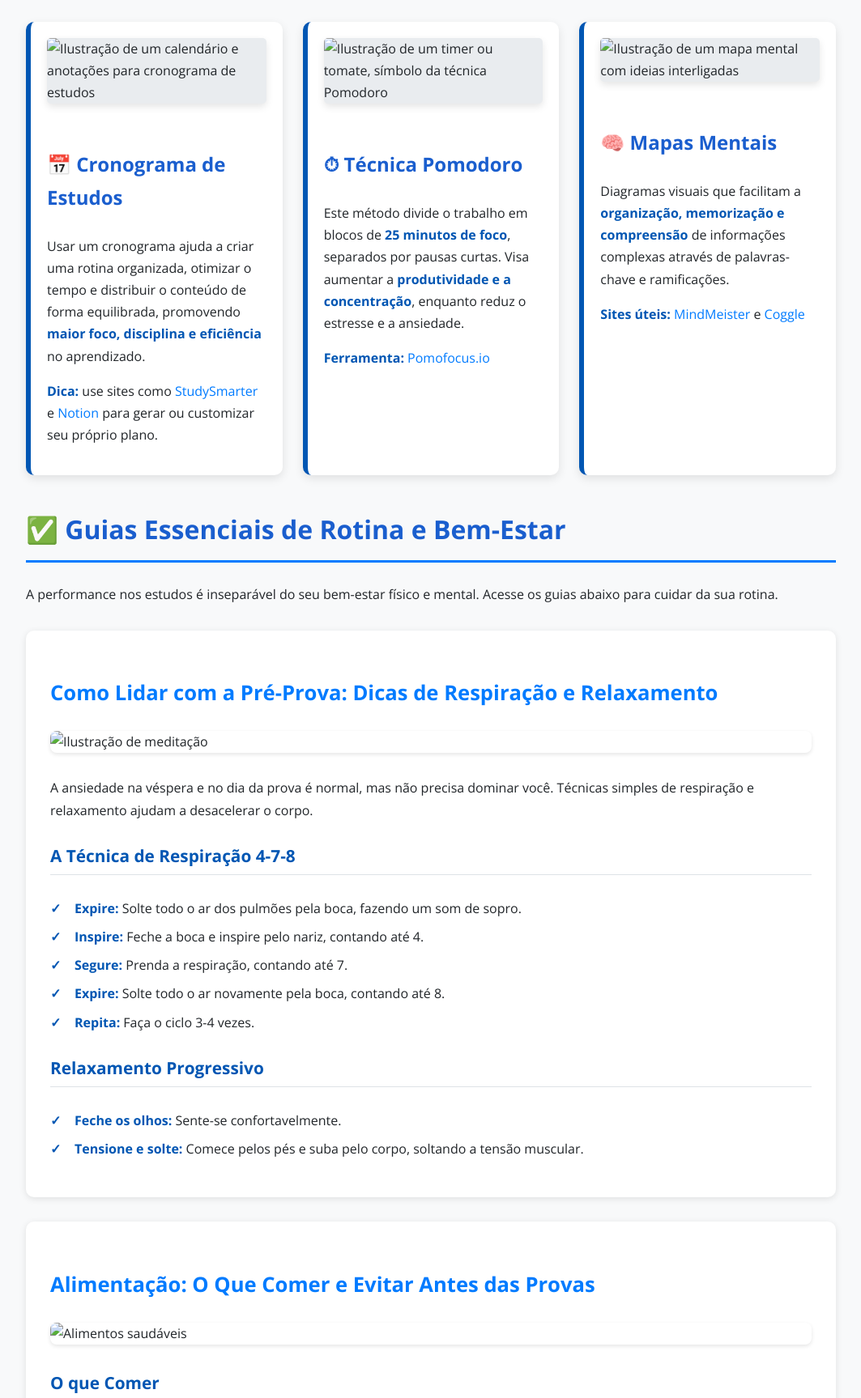
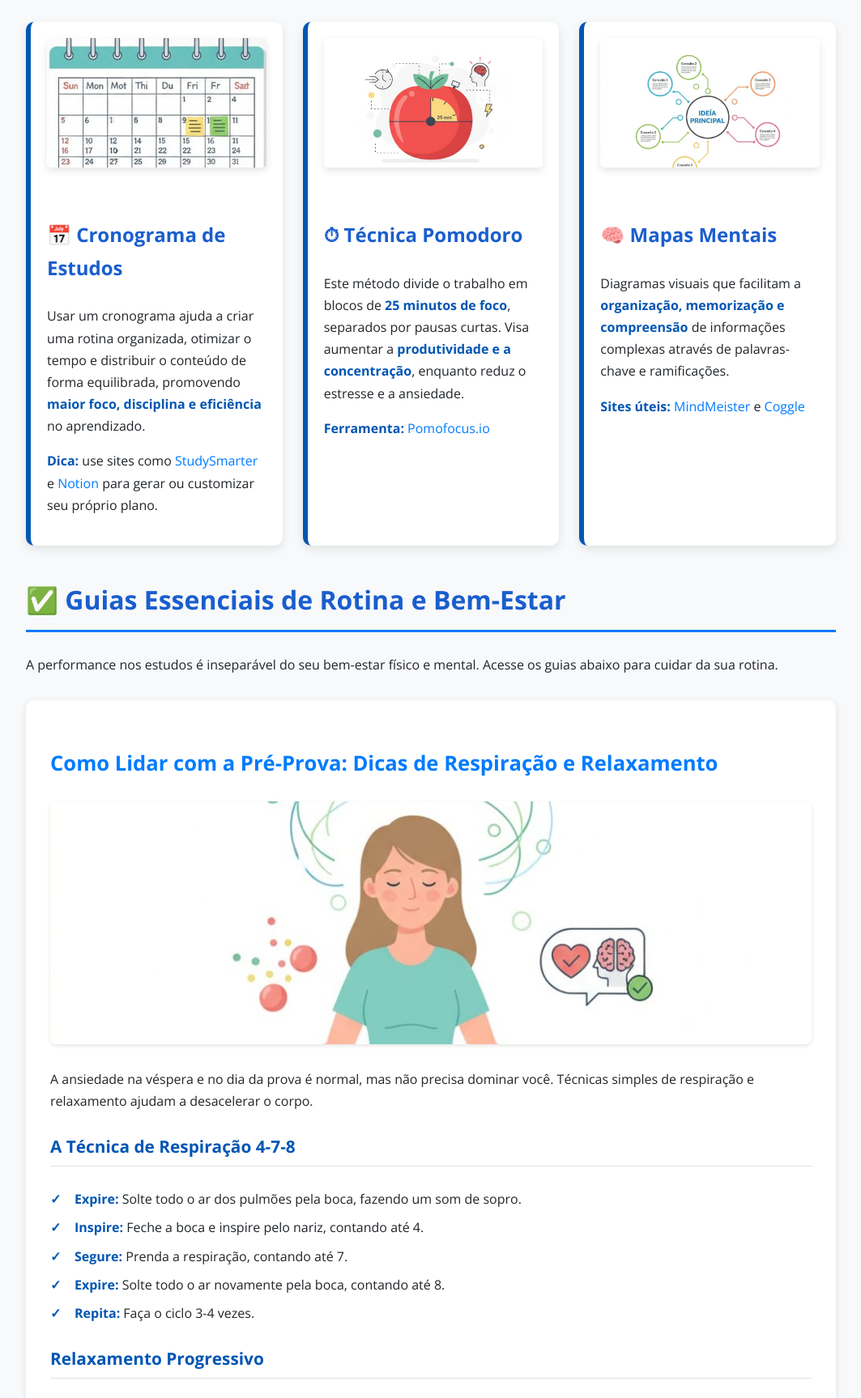
Before and after one commit to WillianPereiraBorges/prepara-o, a plain HTML site: page index.html in a window 1280 px wide. Shown: the part 287-2014 px from the top of the page at 81% size, without its empty margins (108-1171 px from the left). Drawn offline with nearby package versions, Linux system fonts and the light colour scheme.

Commit message:
Update index.html

```diff
--- a/index.html
+++ b/index.html
@@ -342,21 +342,21 @@
     <h2>🎯 Ferramentas Essenciais para a Produtividade</h2>
     <div class="grid-sections">
         <section id="cronograma" class="guide-block">
-            <img src="/img/cronogrmazap.jpg" alt="Ilustração de um calendário e anotações para cronograma de estudos" class="guide-image">
+            <img src="cronogrmazap.jpg" alt="Ilustração de um calendário e anotações para cronograma de estudos" class="guide-image">
             <h2>📅 Cronograma de Estudos</h2>
             <p>Usar um cronograma ajuda a criar uma rotina organizada, otimizar o tempo e distribuir o conteúdo de forma equilibrada, promovendo <strong>maior foco, disciplina e eficiência</strong> no aprendizado.</p>
             <p><strong>Dica:</strong> use sites como <a href="https://www.studysmarter.de" target="_blank">StudySmarter</a> e <a href="https://notion.so" target="_blank">Notion</a> para gerar ou customizar seu próprio plano.</p>
         </section>
 
         <section id="pomodoro" class="guide-block">
-            <img src="/img/pomodorozap.jpg" alt="Ilustração de um timer ou tomate, símbolo da técnica Pomodoro" class="guide-image">
+            <img src="pomodorozap.jpg" alt="Ilustração de um timer ou tomate, símbolo da técnica Pomodoro" class="guide-image">
             <h2>⏱ Técnica Pomodoro</h2>
             <p>Este método divide o trabalho em blocos de <strong>25 minutos de foco</strong>, separados por pausas curtas. Visa aumentar a <strong>produtividade e a concentração</strong>, enquanto reduz o estresse e a ansiedade.</p>
             <p><strong>Ferramenta:</strong> <a href="https://pomofocus.io" target="_blank">Pomofocus.io</a></p>
         </section>
 
         <section id="mapas" class="guide-block">
-            <img src="/img/mapamentalzap.jpg" alt="Ilustração de um mapa mental com ideias interligadas" class="guide-image">
+            <img src="mapamentalzap.jpg" alt="Ilustração de um mapa mental com ideias interligadas" class="guide-image">
             <h2>🧠 Mapas Mentais</h2>
             <p>Diagramas visuais que facilitam a <strong>organização, memorização e compreensão</strong> de informações complexas através de palavras-chave e ramificações.</p>
             <p><strong>Sites úteis:</strong> <a href="https://www.mindmeister.com" target="_blank">MindMeister</a> e <a href="https://coggle.it" target="_blank">Coggle</a></p>
@@ -369,7 +369,7 @@
 
         <div class="article-guide">
           <h3>Como Lidar com a Pré-Prova: Dicas de Respiração e Relaxamento</h3>
-          <img src="/img/meditaçãozap.jpg" alt="Ilustração de meditação" class="article-image">
+          <img src="meditaçãozap.jpg" alt="Ilustração de meditação" class="article-image">
           <p>A ansiedade na véspera e no dia da prova é normal, mas não precisa dominar você. Técnicas simples de respiração e relaxamento ajudam a desacelerar o corpo.</p>
 
           <h4>A Técnica de Respiração 4-7-8</h4>
@@ -390,7 +390,7 @@
 
         <div class="article-guide">
             <h3>Alimentação: O Que Comer e Evitar Antes das Provas</h3>
-            <img src="/img/comidazap.jpg" alt="Alimentos saudáveis" class="article-image">
+            <img src="comidazap.jpg" alt="Alimentos saudáveis" class="article-image">
             <h4>O que Comer</h4>
             <table>
               <thead>
@@ -435,7 +435,7 @@
 
         <div class="article-guide">
             <h3>Importância do Sono: Benefícios para Memória e Foco</h3>
-            <img src="/img/estudantesono.png" alt="Pessoa dormindo" class="article-image">
+            <img src="estudantesono.png" alt="Pessoa dormindo" class="article-image">
             <h4>Consolidação da Memória</h4>
             <ul>
                <li>Estudar de madrugada é contraproducente</li>
@@ -450,7 +450,7 @@
 
         <div class="article-guide">
             <h3>Rotina Equilibrada: Pausas Estratégicas e Lazer Controlado</h3>
-            <img src="/img/rotina433.png" alt="Rotina equilibrada" class="article-image">
+            <img src="rotina433.png" alt="Rotina equilibrada" class="article-image">
             <h4>Pausas Estratégicas</h4>
             <ul>
                <li>Pausas curtas: alongamento, água, sem celular</li>
```
